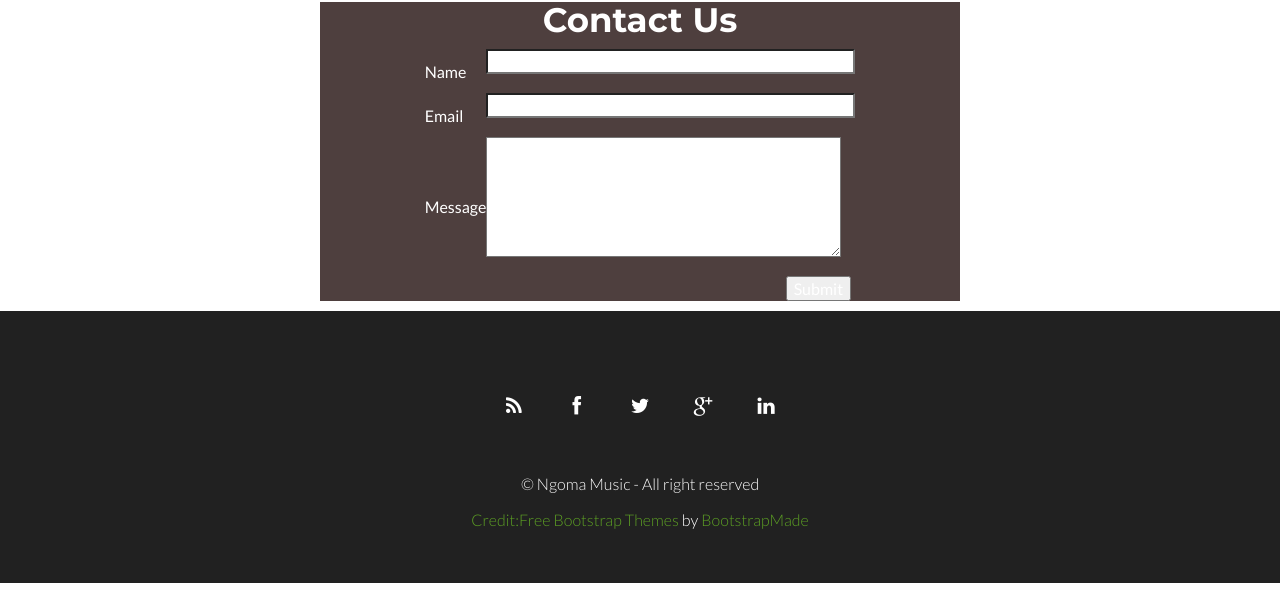
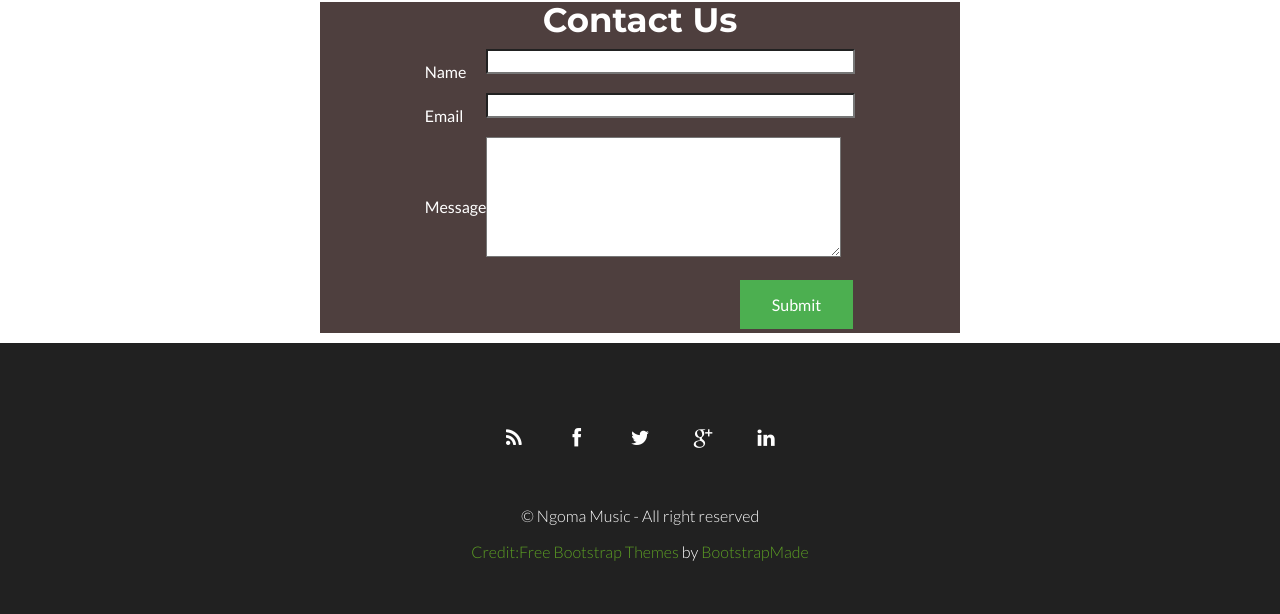
Before and after one commit to VeronicahNanjala/webtechnology, a PHP site: page /contactUs.php in a window 1280 px wide. Shown: the part 98-712 px from the top of the page. Run offline with PHP 8.4, Linux system fonts and the light colour scheme.

Commit message:
Few changes on the buttons

```diff
--- a/contactUs.php
+++ b/contactUs.php
@@ -1,6 +1,20 @@
 <html>
 <head>
-
+<style>
+.button {
+    background-color: #4CAF50;
+    border: none;
+    color: white;
+    padding: 15px 32px;
+    text-align: center;
+    text-decoration: none;
+    display: inline-block;
+    font-size: 16px;
+    margin: 4px 2px;
+    cursor: pointer;
+    float: right;
+}
+</style>
 </head>
 
 <!-- styles -->
@@ -81,7 +95,7 @@
 
 	<tr>
 	<td></td>
-	<td style="padding-left: 69.5%"><input type="submit" value="Submit" ></td>
+	<td ><input type="submit" class = "button" value="Submit" ></td>
 	</tr>
 
 	</table>
```
Also changed, not shown: listenerSignUp.php (+16 -2 lines).
